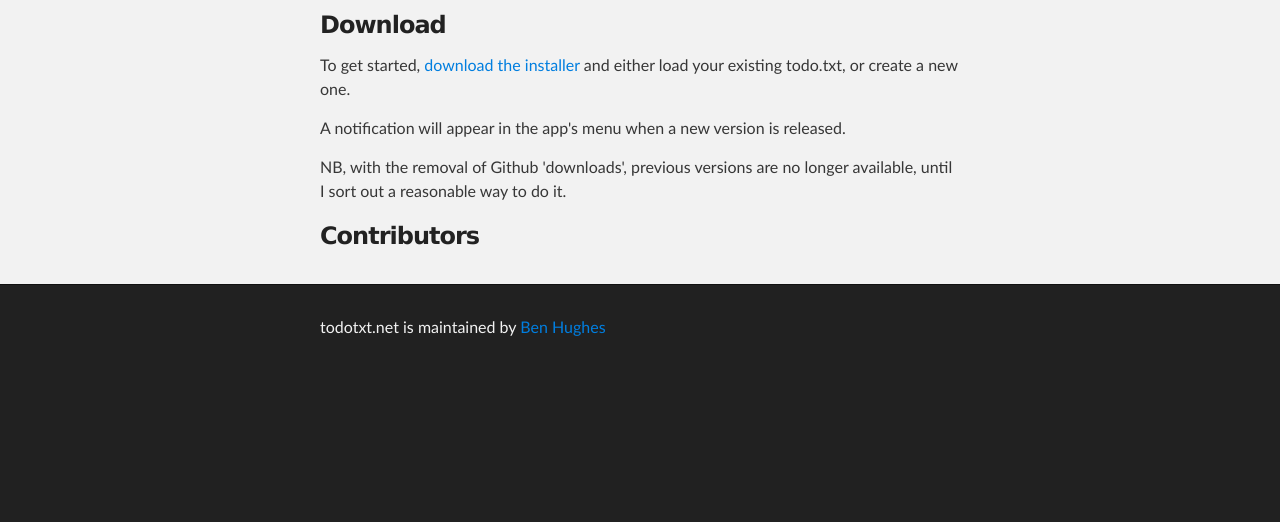
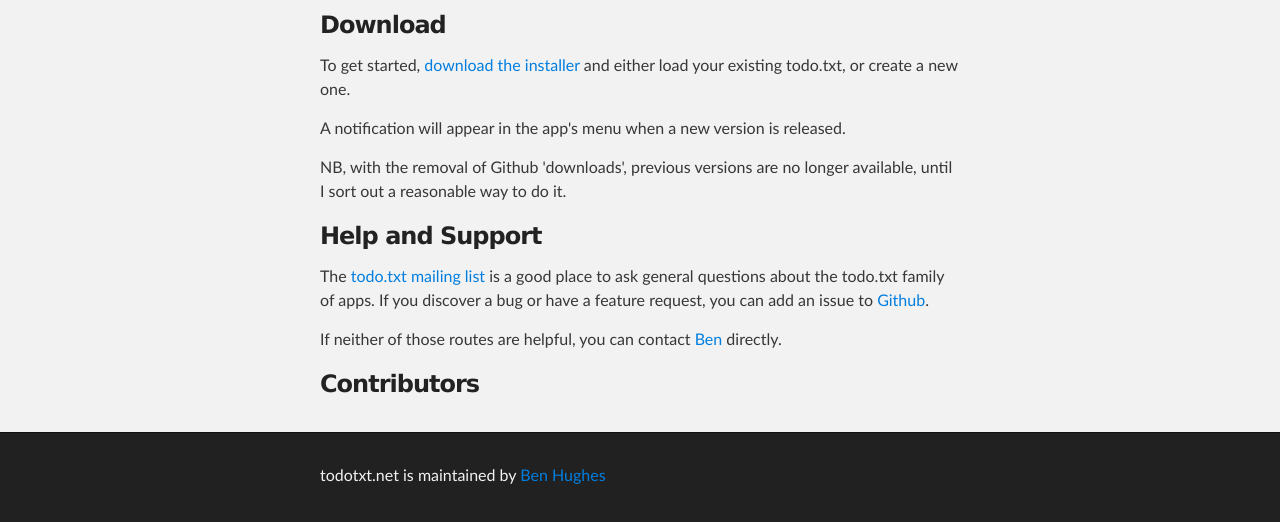
Before and after one commit to benrhughes/todotxt.net, a plain HTML site: page index.html in a window 1280 px wide. Shown: the part 970-1492 px from the top of the page. Before the commit the page ends 1344 px from the top, so only its background shows below. Drawn offline with nearby package versions, Linux system fonts and the light colour scheme.

Commit message:
help and support

```diff
--- a/index.html
+++ b/index.html
@@ -90,6 +90,12 @@
 
 <p>NB, with the removal of Github 'downloads', previous versions are no longer available, until I sort out a reasonable way to do it.</p>
 
+<h3>Help and Support</h3>
+<p>The <a href="http://tech.groups.yahoo.com/group/todotxt/">todo.txt mailing list</a> is a good place to ask general questions about the
+  todo.txt family of apps. If you discover a bug or have a feature request, you can add an issue to <a href="https://github.com/benrhughes/todotxt.net/issues">Github</a>.
+</p>
+<p>If neither of those routes are helpful, you can contact <a href="mailto:ben@benrhughes.com">Ben</a> directly.</p>
+
 <h3>Contributors</h3>
 <div id="contributors"></div>
 
```
